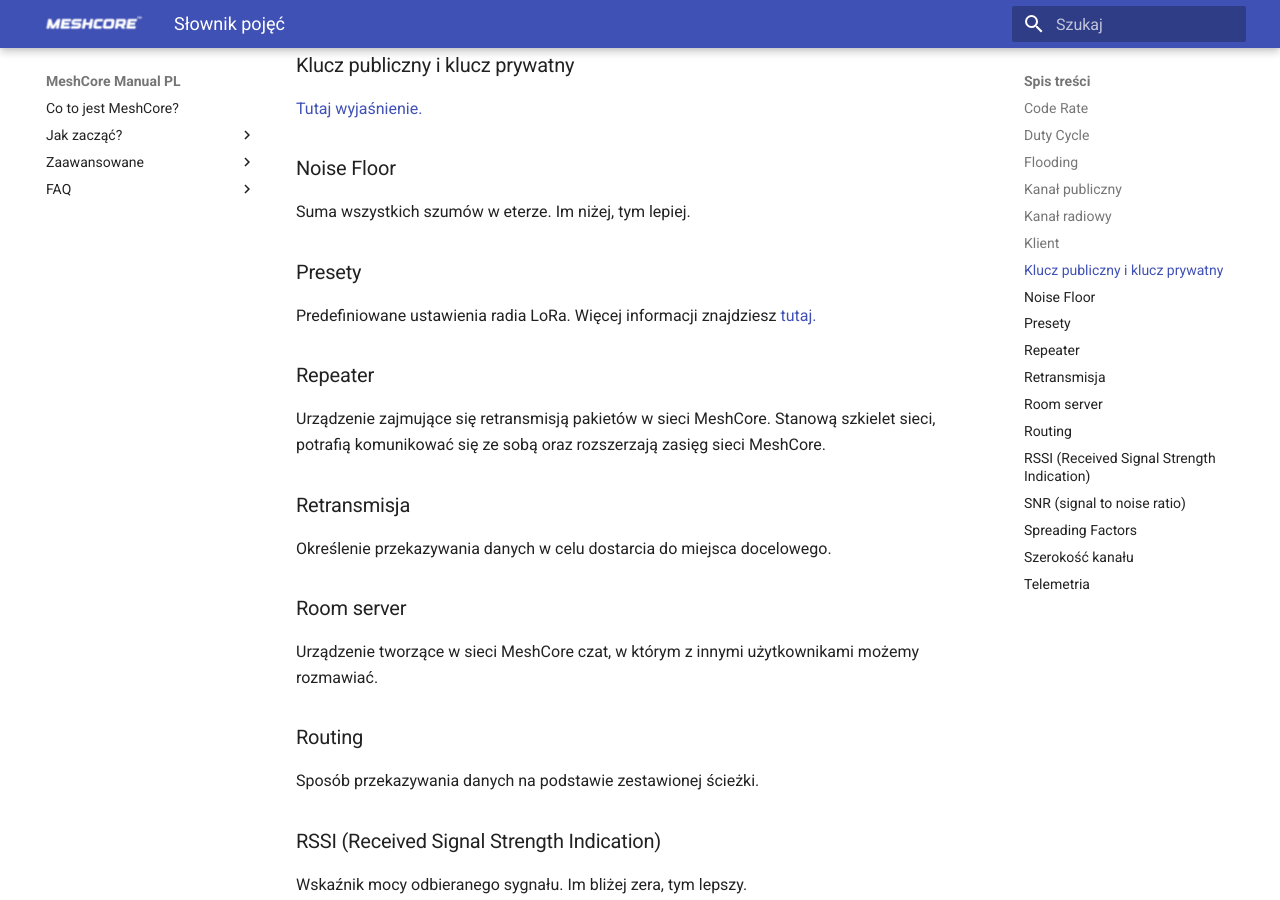
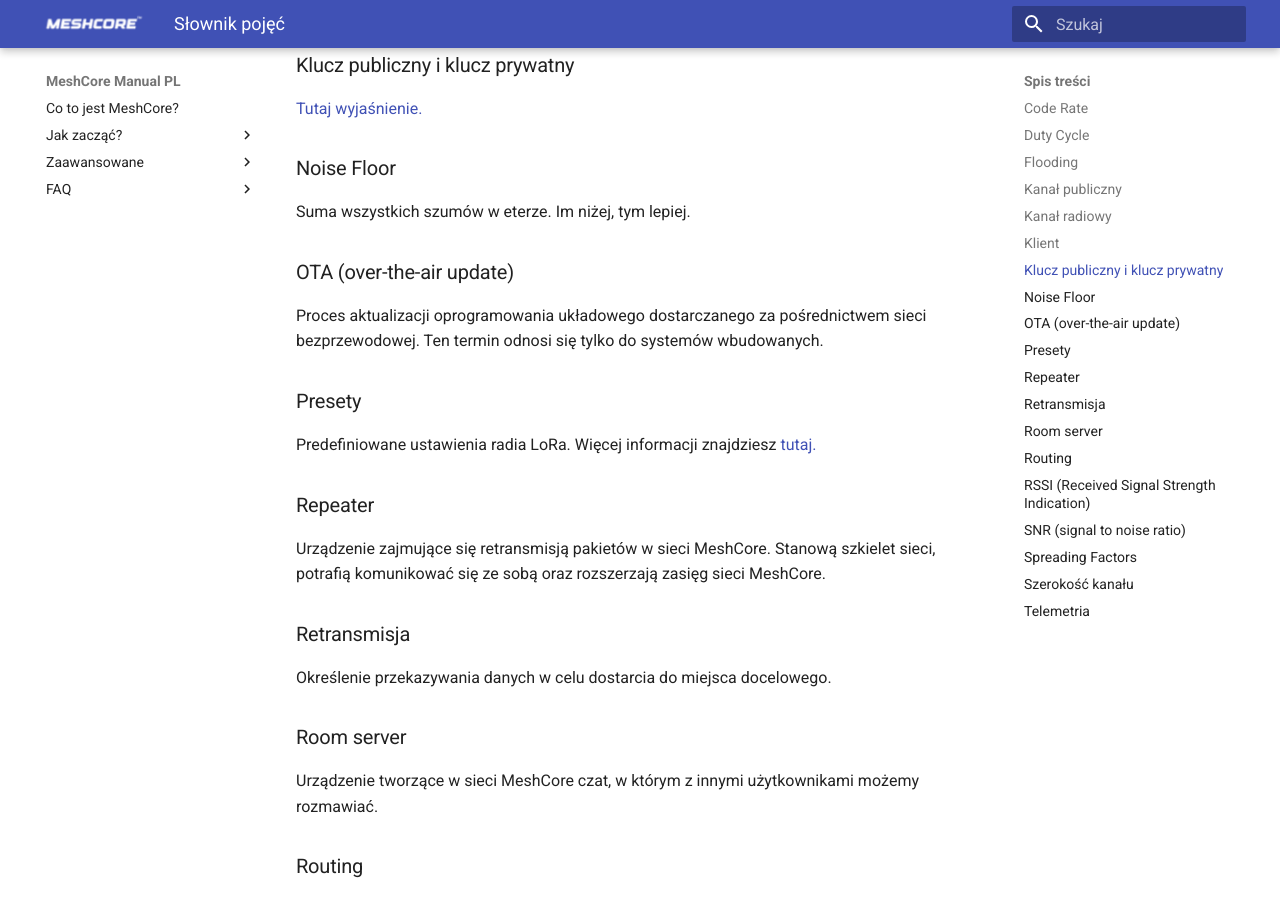
Before and after one commit to deFAT64/meshcore-manual-pl, an MkDocs documentation site: the page built from docs/slownikPojec.md, in a window 1280 px wide and 900 px high, scrolled down 854 px. Built offline with MkDocs 1.6.1 and Material for MkDocs 9.7.7, drawn with Linux system fonts in a browser that asks for light colours.

Commit message:
Add OTA in slownikPojec.md

```diff
--- a/docs/slownikPojec.md
+++ b/docs/slownikPojec.md
@@ -23,6 +23,10 @@ Urządzenie, które potrafi odbierać i wysyłać dane, ale nie retransmituje pa
 
 ### Noise Floor
 Suma wszystkich szumów w eterze. Im niżej, tym lepiej.
+
+### OTA (over-the-air update)
+
+Proces aktualizacji oprogramowania układowego dostarczanego za pośrednictwem sieci bezprzewodowej. Ten termin odnosi się tylko do systemów wbudowanych.
 
 ### Presety
 Predefiniowane ustawienia radia LoRa. Więcej informacji znajdziesz [tutaj.](/zaawansowane/presety)
```
